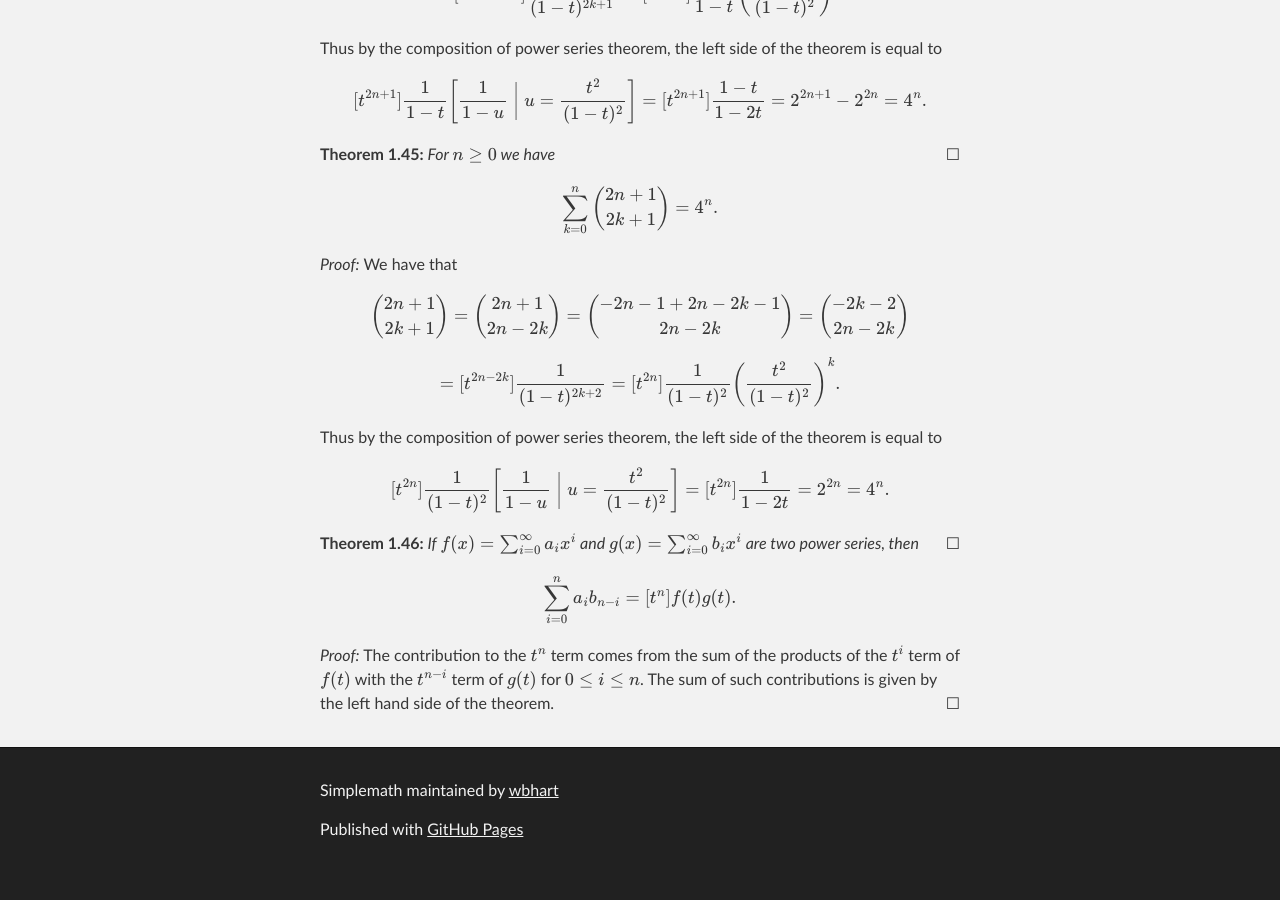
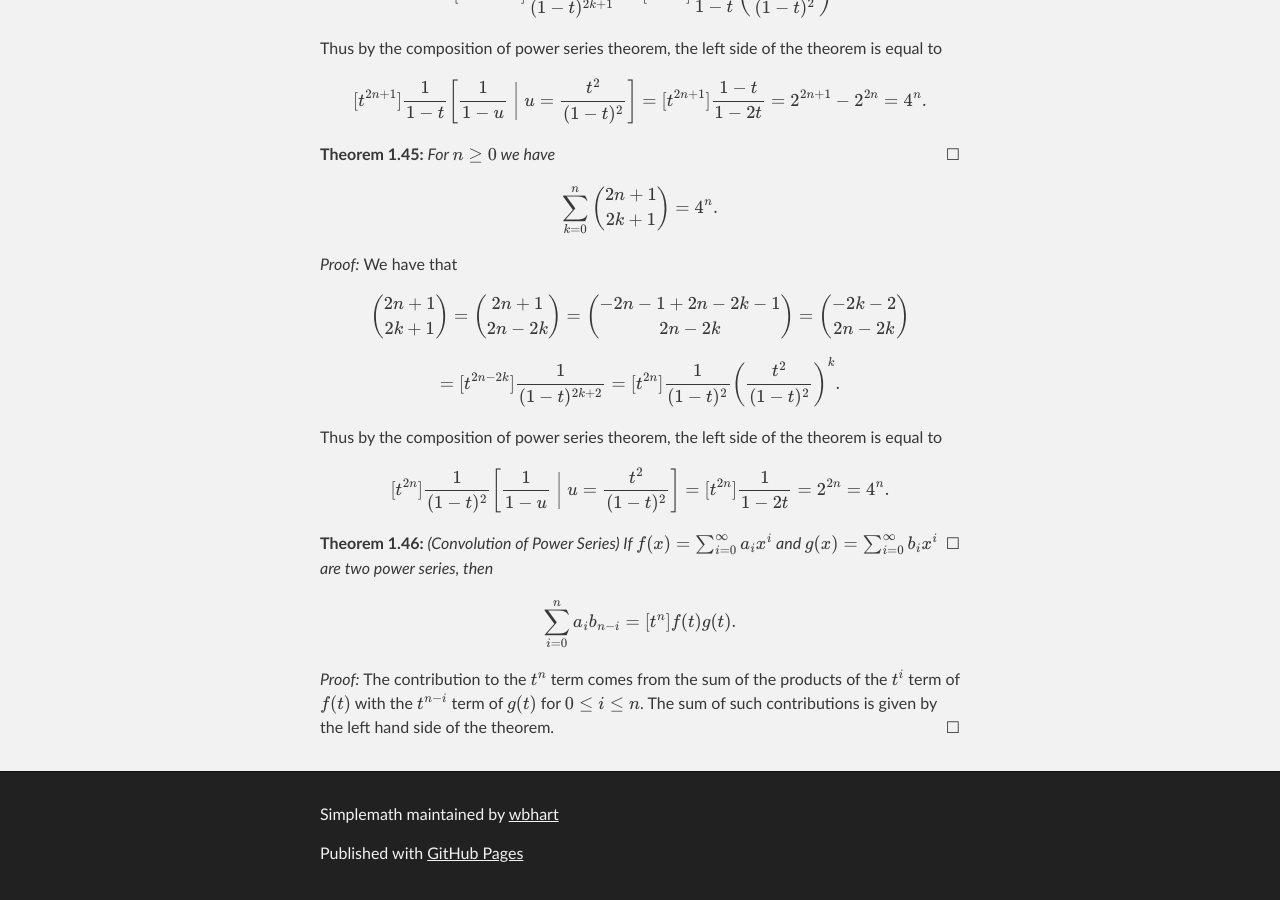
Before and after one commit to wbhart/SimpleMath, a Jekyll site: the page built from binomial.html, in a window 1280 px wide and 900 px high, scrolled down 13821 px. Built offline with Jekyll 4.4.1, drawn with Linux system fonts in a browser that asks for light colours; formulas are drawn with MathJax 3; before the commit the page ends 14697 px from its top, so only the background shows below that.

Commit message:
Update binomial.html

```diff
--- a/binomial.html
+++ b/binomial.html
@@ -494,7 +494,8 @@ $$[t^{2n}] \frac{1}{(1 - t)^2} \left[\frac{1}{1 - u} \;\bigg|\; u = \frac{t^2}{(
 = [t^{2n}] \frac{1}{1 - 2t} = 2^{2n} = 4^n.$$
 </proof>
 
-<theorem> If $f(x) = \sum_{i = 0}^\infty a_i x^i$ and $g(x) = \sum_{i = 0}^\infty b_i x^i$ are two power series, then
+<theorem> (Convolution of Power Series) If $f(x) = \sum_{i = 0}^\infty a_i x^i$ and $g(x) = \sum_{i = 0}^\infty b_i x^i$
+are two power series, then
 $$\sum_{i = 0}^n a_i b_{n - i} = [t^n] f(t)g(t).$$
 </theorem>
 
```
